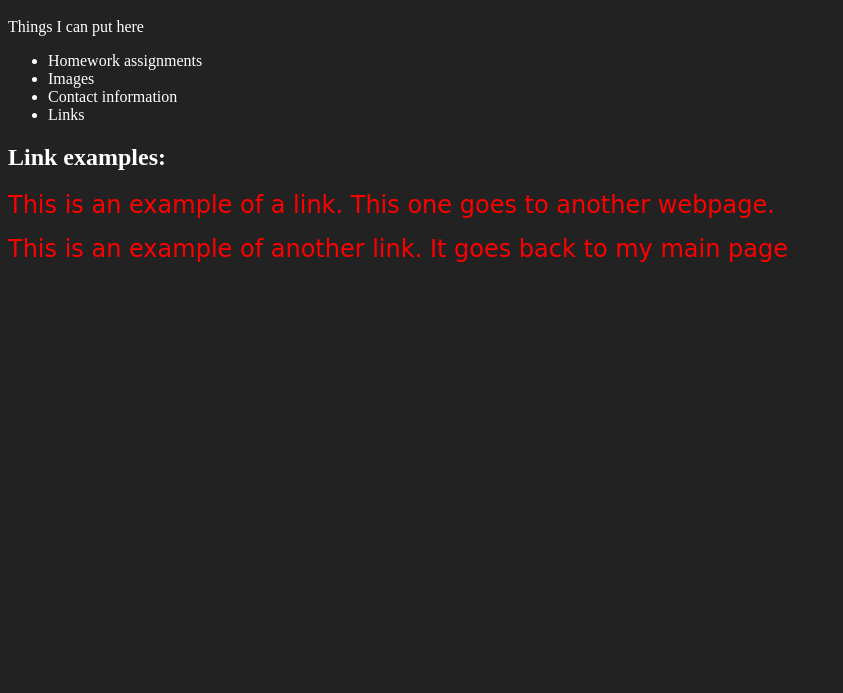
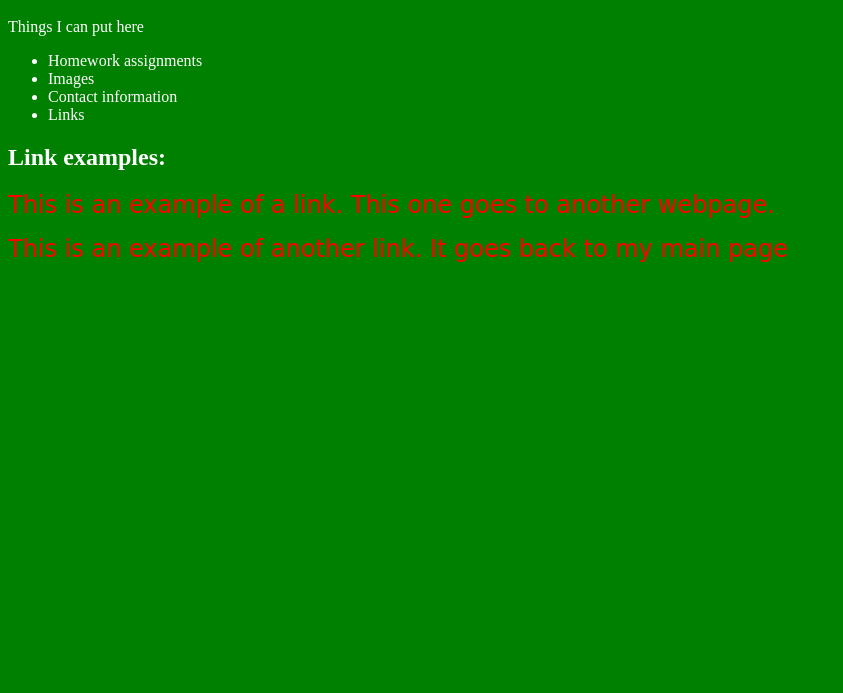
Before and after one commit to newmedialaguardia/newmedialaguardia.github.io, a plain HTML site: page skeleton.html in a window 1280 px wide. Shown: the part 107-800 px from the top of the page, without its empty margins (0-843 px from the left). Drawn offline with Linux system fonts and the light colour scheme.

Commit message:
Update style.css

```diff
--- a/css/style.css
+++ b/css/style.css
@@ -1,6 +1,6 @@
 
 body {
-    	background-color: #222222;
+    	background-color:green;
     	color: white;
 	}
 
```
